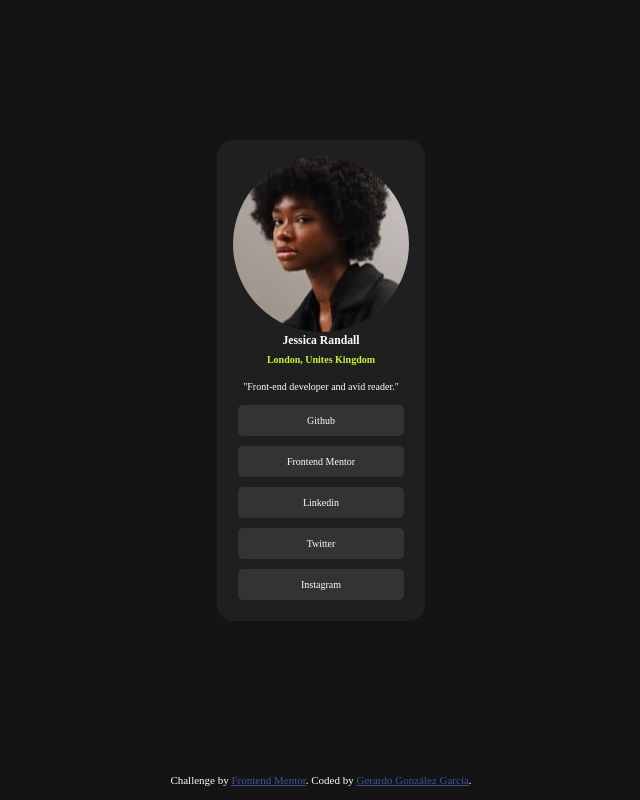
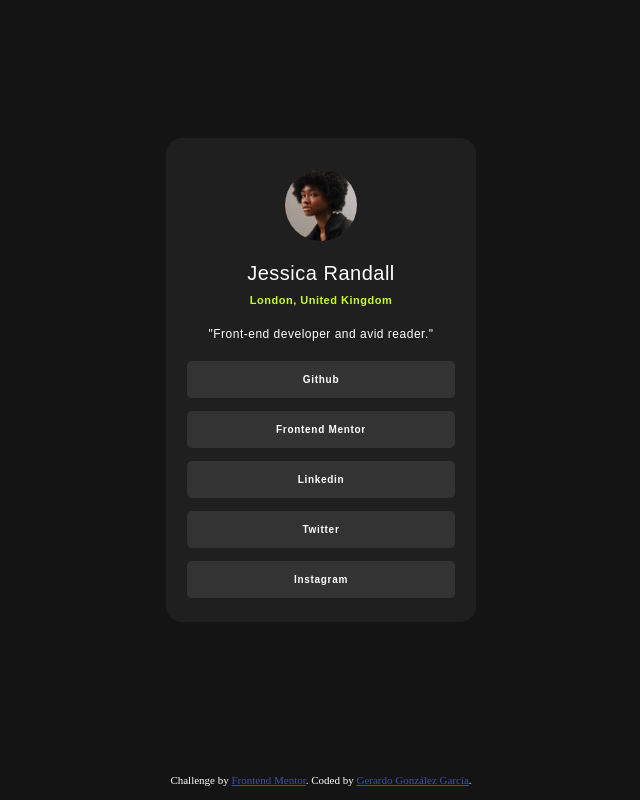
Before and after one commit to dongerabyte/frontend_mentor, a plain HTML site: page social_links_profile/index.html in a window 1280 px wide. Shown: the whole page, without its empty margins (319-959 px from the left). Drawn offline with Linux system fonts and the light colour scheme.

Commit message:
fin del primer desafío de frontend mentos

```diff
--- a/social_links_profile/index.html
+++ b/social_links_profile/index.html
@@ -36,28 +36,23 @@
 
             <h3 class="card__name">Jessica Randall</h3>
 
-            <h4 class="card__country">London, Unites Kingdom</h4>
+            <h4 class="card__country">London, United Kingdom</h4>
 
             <p class="card__description">"Front-end developer and avid reader."</p>
 
-            <ul class="card__grid">
+            <div class="card__grid">
 
-                <li class="card__link">
-                    <a href="">Github</a></li>
+                <a href="" class="card__link">Github</a>
 
-                <li class="card__link">
-                    <a href="">Frontend Mentor</a></li>
+                <a href="" class="card__link">Frontend Mentor</a>
 
-                <li class="card__link">
-                    <a href="">Linkedin</a></li>
+                <a href="" class="card__link">Linkedin</a>
 
-                <li class="card__link">
-                    <a href="">Twitter</a></li>
+                <a href="" class="card__link">Twitter</a>
 
-                <li class="card__link">
-                    <a href="">Instagram</a></li>
+                <a href="" class="card__link">Instagram</a>
 
-            </ul>
+            </div>
         </section>
     </main>
 
--- a/social_links_profile/styles.css
+++ b/social_links_profile/styles.css
@@ -1,8 +1,3 @@
-* {
-    margin: 0;
-    padding: 0;
-}
-
 :root {
     --card-color: hsl(0, 0%, 12%) ;
     --link-color: hsl(0, 0%, 20%);
@@ -11,8 +6,19 @@
     --selection-color: hsl(75, 98%, 41%);
 }
 
+* {
+    margin: 0;
+    padding: 0;
+}
+
+@font-face {
+    font-family: "MyFont";
+    src: url("./assets/fonts/Inter-VariableFont_slnt\,wght.ttf") format("ttf");
+}
+
 html {
     font-size: 62.5%;
+    width: 100vw;
 }
 
 ul {
@@ -28,6 +34,7 @@ main ,footer {
 
 main {
     height: 95vh;
+    width: 100%;
 }
 
 footer {
@@ -41,34 +48,52 @@ footer {
     margin-right: auto;
     height: fit-content;
     padding: 16px;
+    width: 31rem;
     background-color: var(--card-color);
     border-radius: 16px;
-    max-width: 250px;
     text-align: center;
 }
 
 .card__image_container {
-    display: block;
-    width: 20%;
+    display: inline-block;
+    margin-top: 1.5rem;
+    margin-bottom: 1.9rem;
+    width: 26%;
 }
 
 .card__image_container > img {
+    height: 100%;
+    width: 100%;
     border-radius: 50%;
+
 }
 
 .card__name {
-    margin-bottom: 0.7rem;
+    margin-bottom: 0.9rem;
+    font-size: 2rem;
+    font-weight:lighter;
+    letter-spacing: 0.05rem;
     color: white;
+    font-family: "MiFont", sans-serif;
+    font-weight: 400;
 }
 
 .card__country {
-    margin-bottom: 1.6rem;
+    margin-bottom: 2.1rem;
     color: var(--green-color);
+    font-size: 1.1rem;
+    font-weight: 600;
+    letter-spacing: 0.05rem;
+    font-family: "MiFont", sans-serif;
 }
 
 .card__description {
-    margin-bottom: 0.8rem;
+    margin-bottom: 1.5rem;
     color: white;
+    font-family: "MiFont", sans-serif;
+    letter-spacing: 0.05rem;
+    font-weight: lighter;
+    font-size: 1.2rem;
 }
 
 .card__grid {
@@ -79,29 +104,28 @@ footer {
 }
 
 .card__link {
-    display: inline-block;
+    display: flex;
+    justify-content: center;
+    align-items: center;
     box-sizing: border-box;
-    padding: 10px;
+    height: 3.65rem;
     margin: 5px;
+    margin-bottom: 0.85rem;
     border-radius: 5px;
     background-color: var(--link-color);
-    cursor: pointer;
+    cursor: url(./assets/images/hand-pointer.png), pointer;
+    color: white;
+    text-decoration: none;
+    font-family: "MiFont", sans-serif;
+    font-weight: 600;
+    letter-spacing: 0.07rem;
 }
 
 .card__link:hover  {
     background-color: var(--green-color);
-}
-
-.card__link:hover > a {
     color: black;
 }
 
-.card__link > a {
-    color: white;
-    text-decoration: none;
-
+.card__link:active{
+    background-color: var(--selection-color);
 }
-
-.card__link::picker-icon{
-    color: black;
-}
```
Also changed, not shown: social_links_profile/assets/images/hand-pointer.png (added).
